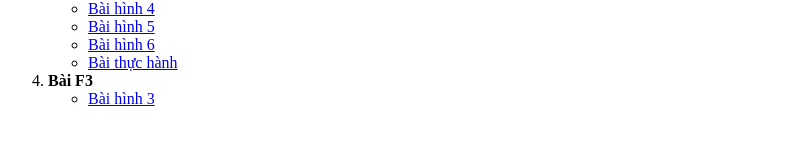
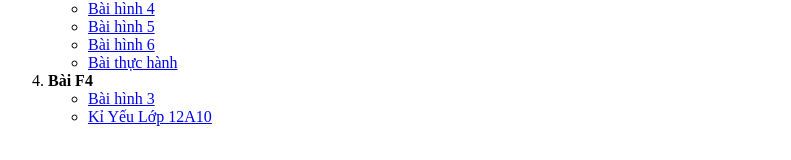
Before and after one commit to quocbao3107/quocbao3107.github.io, a plain HTML site: page index.html in a window 1280 px wide. Shown: the part 388-548 px from the top of the page, without its empty margins (0-791 px from the left). Drawn offline with Linux system fonts and the light colour scheme.

Commit message:
Update index.html

```diff
--- a/index.html
+++ b/index.html
@@ -34,9 +34,10 @@
         <li><a href="BaiF3/Hinh6.html">Bài hình 6</a></li>
         <li><a href="BaiF3/Baithuchanh.html">Bài thực hành</a></li>
       </ul>
-      <li><b>Bài F3</b></li>
+      <li><b>Bài F4</b></li>
       <ul>
         <li><a href="BaiF4/Hinh3">Bài hình 3</a></li>
+        <li><a href="BaiF4/kiyeu.html">Kỉ Yếu Lớp 12A10</a></li>
 
       </ul>
   </ol>
```
